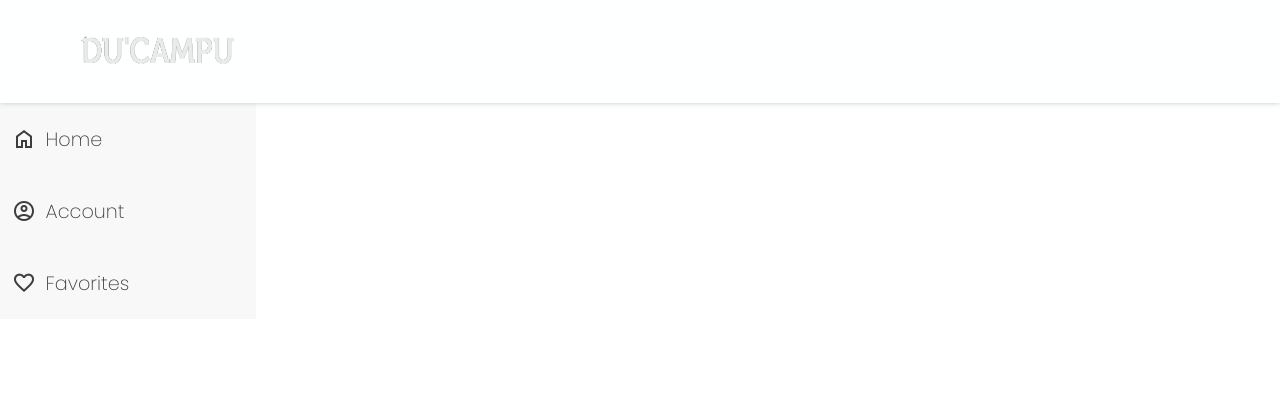
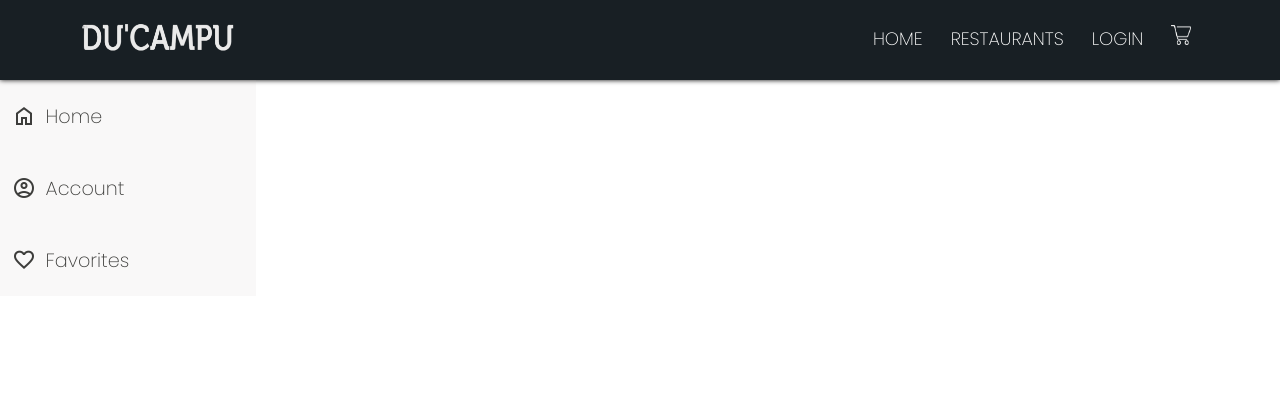
Before and after one commit to joao-teixeira02/Du-Campu, a PHP site: page /profile.php?page=1 in a window 1280 px wide. Shown: the top 420 px of the page. Run offline with PHP 8.4, Linux system fonts and the light colour scheme; data comes from the database, SQL or seed files in the repository.

Commit message:
Smaller header

```diff
--- a/css/position.css
+++ b/css/position.css
@@ -12,7 +12,7 @@ body{
     display: flex;
     justify-content: space-between;
     align-items: center;
-    padding: 2% 6%;
+    padding: 1% 6%;
 }
 
 .menu .nav-links{
@@ -24,6 +24,10 @@ body{
     padding: 8px 12px;
     position: relative;
     display: inline-block;
+}
+
+.menu #logo{
+    padding-left: 0em;
 }
 
 
--- a/css/style.css
+++ b/css/style.css
@@ -8,13 +8,15 @@
 /* HEADER */
 header.menu{
     width:100%;
-    background-color: rgb(254, 255, 255);
+    background-color: rgb(24, 31, 36);
     background-size: 100vw 100vh;
-    box-shadow: rgba(96, 96, 96, 0.35) 0px 0px 5px;
+    box-shadow: rgb(0, 0, 0) 0px 0px 5px;
+    height: 80px;
 }
 
 .menu .nav-links ul li{
     list-style: none;
+
 }
 
 .menu .nav-links ul li a{
```
